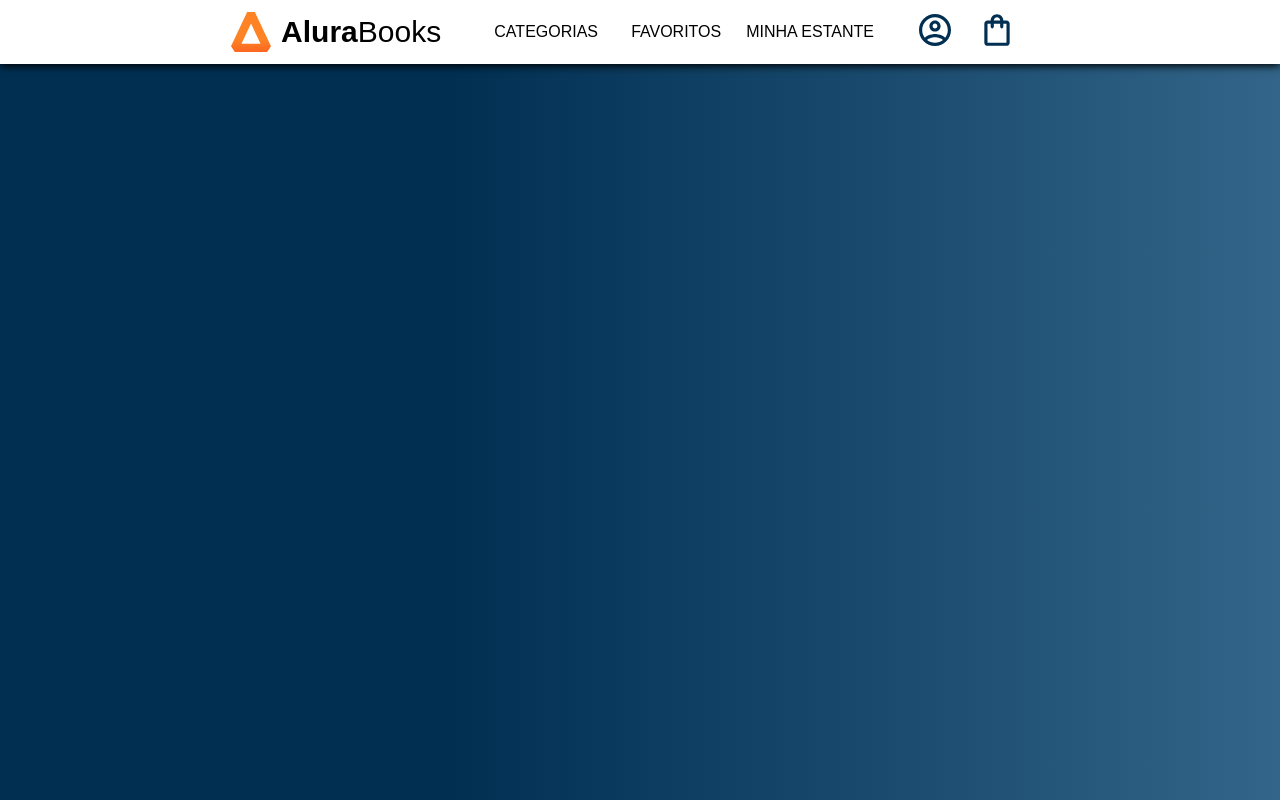
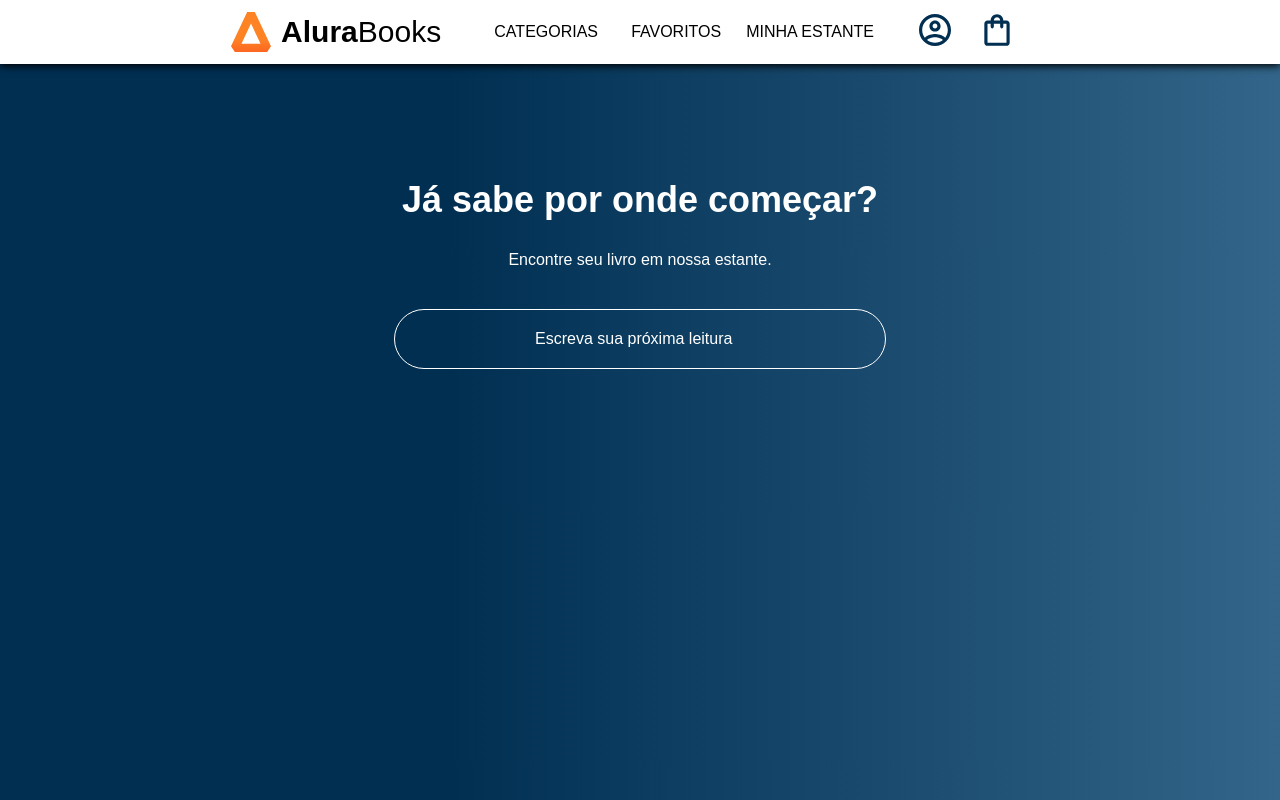
Before and after one commit to MatheusBarbosa-01/alura-books, a React (Create React App) app: page / in a window 1280 px wide. Built offline with nearby package versions, Linux system fonts and the light colour scheme.

Commit message:
Elemento de pesquisa
Adicionando input com filtro de pesquisa funcional.

```diff
--- a/src/App.js
+++ b/src/App.js
@@ -1,8 +1,9 @@
 import Header from './components/Header';
+import Search from './components/Search';
 import styled from 'styled-components';
 
+
 const AppConteiner = styled.div`
-
   font-family: arial;
   width: 100vw;
   height: 100vh;
@@ -13,6 +14,7 @@
   return (
     <AppConteiner>
       <Header/>
+      <Search/>
     </AppConteiner>
   );
 }
--- /dev/null
+++ b/src/components/Input/index.js
@@ -0,0 +1,20 @@
+import styled from "styled-components";
+
+const Input = styled.input`
+    order: 1px solid #FFF;
+    background: transparent;
+    border: 1px solid #FFF;
+    padding: 20px 140px;
+    border-radius: 50px;
+    width: 210px;
+    color: #FFF;
+    font-size: 16px;
+    margin-bottom: 10px;
+
+    &::placeholder {
+        color: #FFF;
+        font-size: 16px;
+    }
+`
+
+export default Input
--- /dev/null
+++ b/src/components/Search/dadosPesquisa.js
@@ -0,0 +1,9 @@
+import livro from '../../img/livro.png'
+
+export const livros = [
+    {nome:'Liderança em Design', id: 1, src: livro},
+    {nome:'Liderança em UX', id: 2, src: livro},
+    {nome:'JavaScript Assertivo', id: 3, src: livro},
+    {nome:'Código da Vida ', id: 4, src: livro},
+    {nome:'Aprofundando em programação', id: 5, src: livro},
+]
--- /dev/null
+++ b/src/components/Search/index.js
@@ -0,0 +1,67 @@
+import Input from '../Input'
+import styled from 'styled-components'
+import { useState } from 'react'
+import { livros } from './dadosPesquisa'
+
+const PesquisaContainer = styled.section`
+    color: #FFF;
+    text-align: center;
+    padding: 85px 0;
+    height: 270px;
+    width: 100%;
+`
+
+const Titulo = styled.h2`
+    color: #FFF;
+    font-size: 36px;
+    text-align: center;
+    width: 100%;
+`
+
+const Subtitulo = styled.h3`
+    font-size: 16px;
+    font-weight: 500;
+    margin-bottom: 40px;
+`
+
+const Resultado = styled.div`
+    display: flex;
+    justify-content: center;
+    align-items: center;
+    margin-bottom: 20px;
+    cursor: pointer;
+    p {
+        width: 200px;
+    }
+    img {
+        width: 100px;
+    }
+    &:hover {
+        border: 1px solid white;
+    }
+`
+
+export default function Pesquisa() {
+    const [ livrosPesquisados, setLivrosPesquisados ] = useState([])
+
+    return (
+        <PesquisaContainer>
+            <Titulo>Já sabe por onde começar?</Titulo>
+            <Subtitulo>Encontre seu livro em nossa estante.</Subtitulo>
+            <Input
+                placeholder="Escreva sua próxima leitura"
+                onBlur={evento => {
+                    const textoDigitado = evento.target.value
+                    const resultadoPesquisa = livros.filter( livro => livro.nome.includes(textoDigitado) )
+                    setLivrosPesquisados(resultadoPesquisa)
+                }}
+            />
+            { livrosPesquisados.map( livro => (
+                <Resultado>
+                    <img src={livro.src}/>
+                    <p>{livro.nome}</p>
+                </Resultado>
+            )) }
+        </PesquisaContainer>
+    )
+}
```
